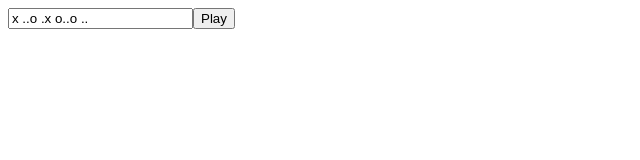
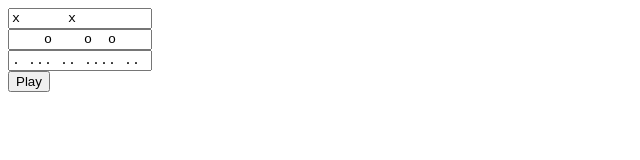
Before and after one commit to skilldrick/music1, a plain HTML site: page index.html in a window 1280 px wide. Both pictures are taken after a click on the button "Play". Shown: the whole page, without its empty margins (0-640 px from the left). Drawn offline with nearby package versions, Linux system fonts and the light colour scheme.

Commit message:
Refactor code into a Channel class and add multiple channel support.

```diff
--- a/index.html
+++ b/index.html
@@ -1,5 +1,10 @@
 <html>
   <head>
+    <style>
+      input {
+        font-family: monospace;
+      }
+    </style>
     <script src='http://ajax.googleapis.com/ajax/libs/jquery/1.7.1/jquery.min.js'></script>
     <script src='riffwave.js'></script>
     <script src='music1.js'></script>
--- a/music1.js
+++ b/music1.js
@@ -6,68 +6,89 @@
   $(function () {
     var $input = $('<input />');
     var $button = $('<button>Play</button>');
-    $input.val('x ..o .x o..o ..');
-    $('body').append($input);
+    var defaultTracks = [
+      'x      x        ',
+      '    o    o  o   ',
+      '. ... .. .... ..'
+    ];
+    var inputs = defaultTracks.map(createInput);
     $('body').append($button);
     $button.click(function () {
-      var track = $input.val().split('');
-      playTrack(track);
+      var track = inputs[0].val().split('');
+
+      var channels = inputs.map(function ($input) {
+        var track = $input.val().split('');
+        return new Channel(track);
+      });
+
+      channelData = channels.map(function (channel) {
+        return channel.generateData();
+      });
+
+      var mixDown = mix(channelData);
+      playAudio(mixDown);
     });
 
   });
 
-  function playTrack(track) {
-    data = [];
-    track.forEach(function (beat) {
+  function createInput(value) {
+    var $input = $('<input />');
+    $input.val(value);
+    $input.attr('size', 16);
+    $('body').append($input);
+    $('body').append('<br />');
+    return $input;
+  }
+
+  function Channel(track) {
+    this.track = track;
+    this.data = [];
+  }
+  Channel.prototype.generateData = function () {
+    this.track.forEach(function (beat) {
       switch (beat) {
       case 'x':
-        kick(1);
+        this.kick(1);
         break;
       case 'o':
-        snare(1);
+        this.snare(1);
         break;
       case '.':
-        hat(0.5);
+        this.hat(0.5);
         break
       default:
-        silence();
+        this.silence();
       }
-    });
+    }, this);
 
-    playAudio();
+    return this.data;
   }
-
-  var data;
-
-
-  function silence() {
+  Channel.prototype.silence = function () {
     for (var i = 0; i < BEAT_LENGTH / 4; i++) {
-      data.push(0);
+      this.data.push(0);
     }
   }
-
-  function kick(level) {
+  Channel.prototype.kick = function (level) {
     var sine = generateSine(100, level, BEAT_LENGTH / 4);
     var ramp = generateRamp(BEAT_LENGTH / 4);
     var convolved = convolve(sine, ramp);
-    data = data.concat(convolved);
+    this.data = this.data.concat(convolved);
   }
-
-  function snare(level) {
+  Channel.prototype.snare = function (level) {
     var noise = generateNoise(level, BEAT_LENGTH / 4);
     var ramp = generateRamp(BEAT_LENGTH / 4);
     var convolved = convolve(noise, ramp);
-    data = data.concat(convolved);
+    this.data = this.data.concat(convolved);
   }
-
-  function hat(level) {
+  Channel.prototype.hat = function (level) {
     var sine = generateSine(10000, level, BEAT_LENGTH / 4);
     var noise = generateNoise(level, BEAT_LENGTH / 4);
     var ramp = generateRamp(BEAT_LENGTH / 4);
     var convolved = convolve(sine, noise);
     convolved = convolve(convolved, ramp);
-    data = data.concat(convolved);
+    this.data = this.data.concat(convolved);
   }
+
 
   function generateNoise(level, duration) {
     var noise = [];
@@ -101,9 +122,27 @@
     return result;
   }
 
+  function mix() {
+    var channels;
+    if (arguments.length === 1) {
+      channels = arguments[0];
+    } else {
+      channels = [].slice.call(arguments);
+    }
+    var channelCount = channels.length;
+    var mixdown = [];
+    for (var i = 0, len = channels[0].length; i < len; i++) {
+      mixdown[i] = 0;
+      for (var j = 0; j < channelCount; j++) {
+        mixdown[i] += channels[j][i] / channelCount;
+      }
+    }
+    return mixdown;
+  }
 
+  window.mix = mix;
 
-  function playAudio() {
+  function playAudio(data) {
     var normalised = data.map(function (datum) {
       return (datum * 127) + 127;
     });
@@ -112,5 +151,4 @@
     var audio = new Audio(wave.dataURI);
     audio.play();
   }
-
 })();
```
